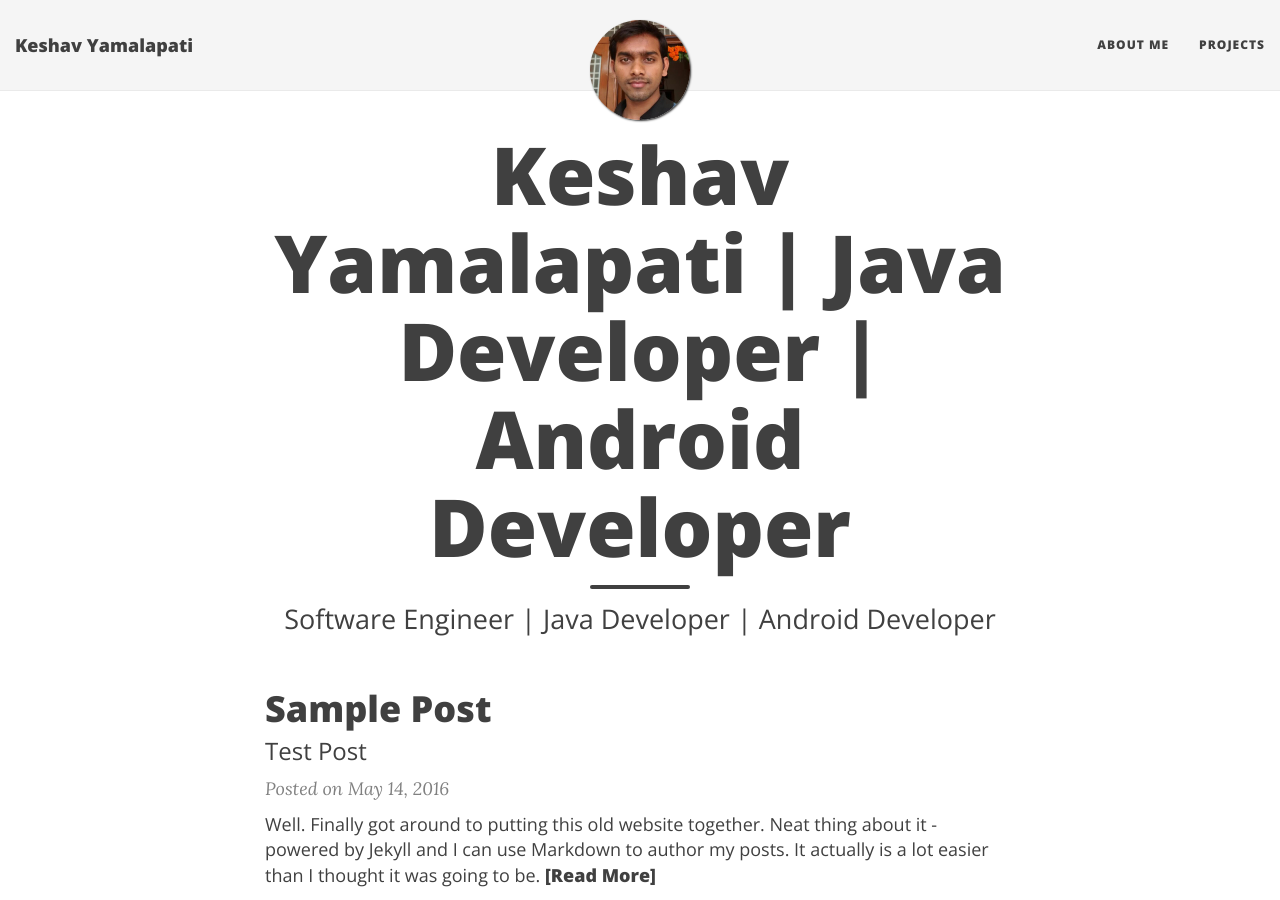
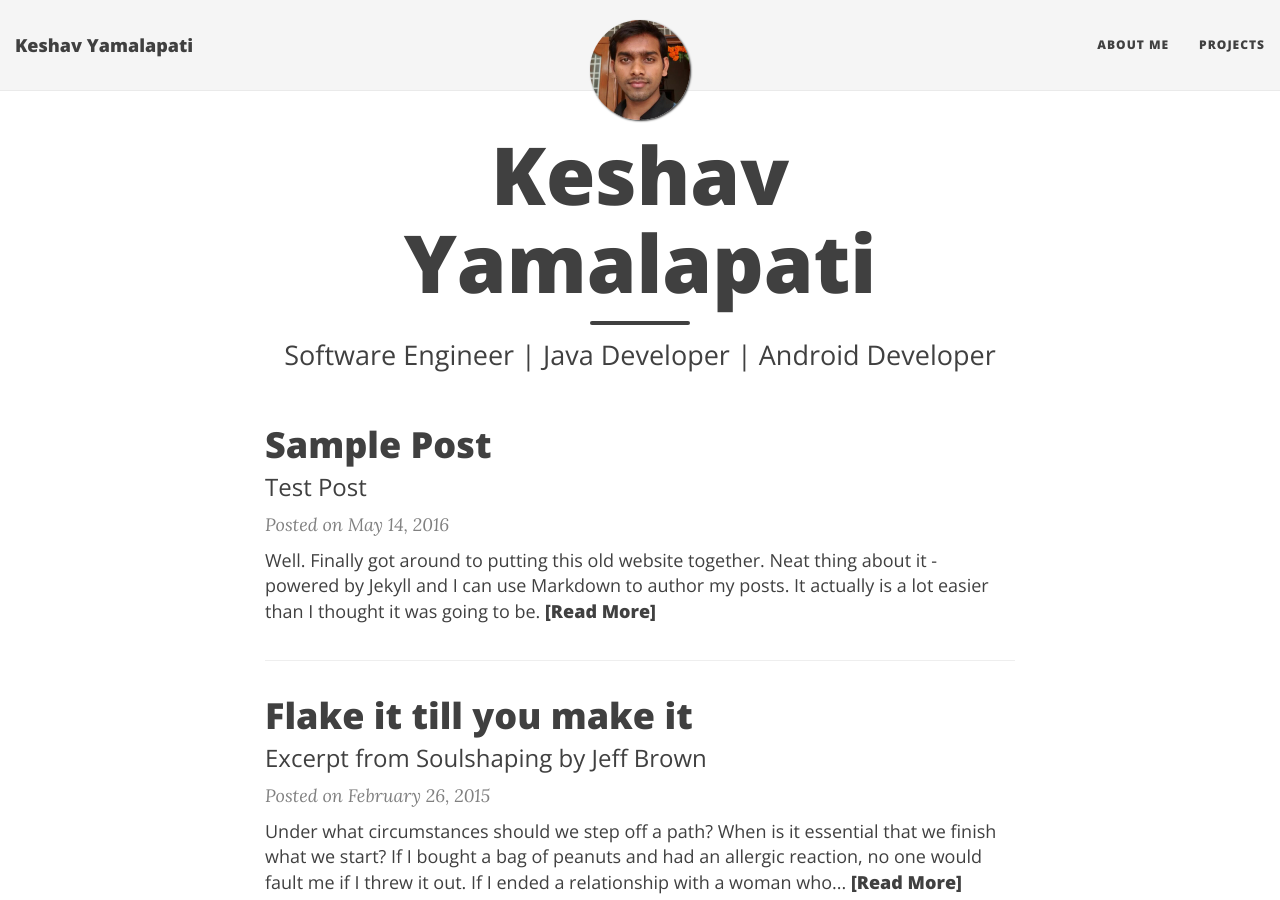
Before and after one commit to ykeshav/ykeshav.github.io, a Jekyll site: the page built from index.html, in a window 1280 px wide and 900 px high. Built offline with Jekyll 4.4.1, drawn with Linux system fonts in a browser that asks for light colours; nearby versions of some CDN libraries; the list of posts is cut into pages by our own code.

Commit message:
minor change

```diff
--- a/index.html
+++ b/index.html
@@ -1,6 +1,6 @@
 ---
 layout: page
-title: Keshav Yamalapati | Java Developer | Android Developer
+title: Keshav Yamalapati
 subtitle: Software Engineer | Java Developer | Android Developer
 ---
 
```
